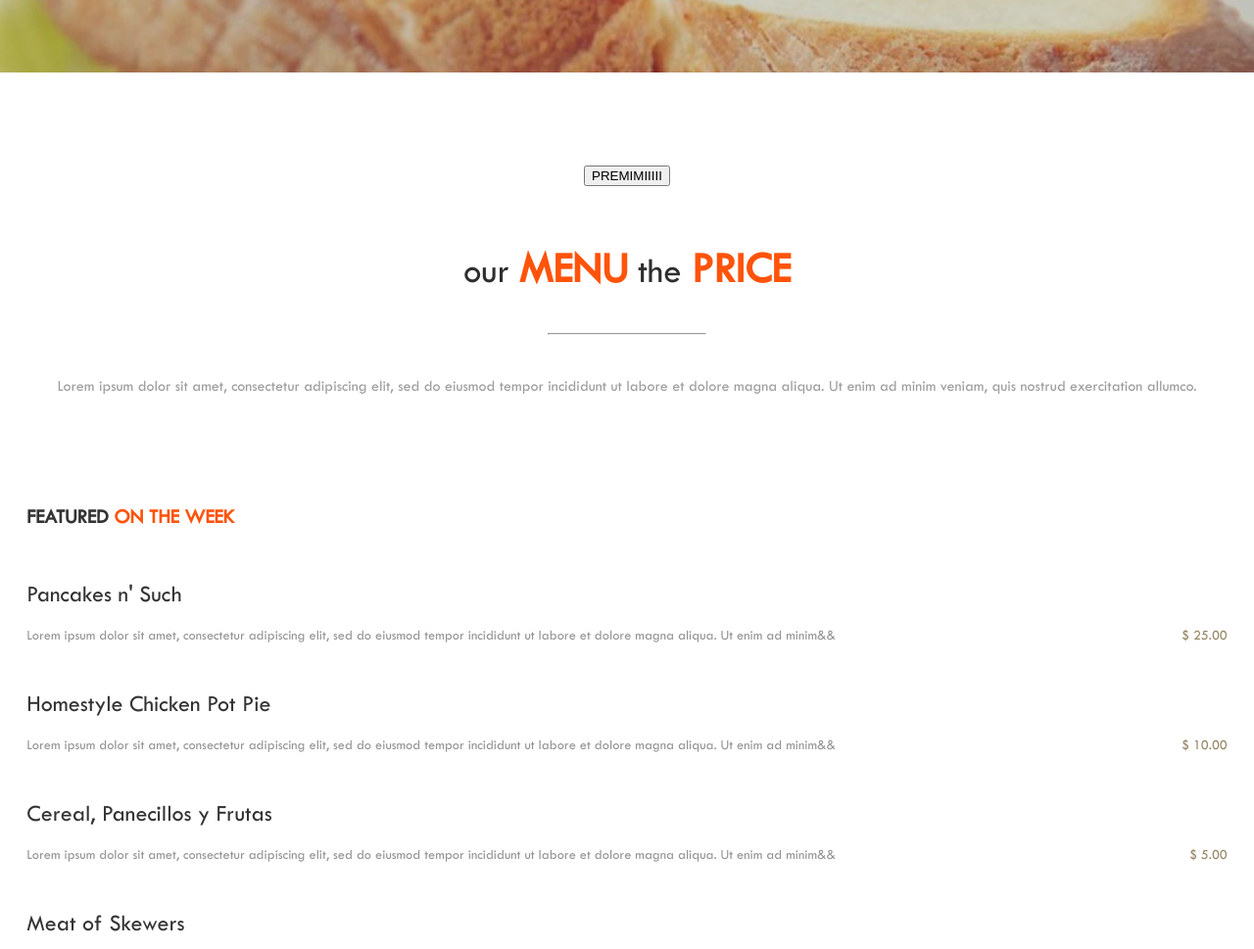
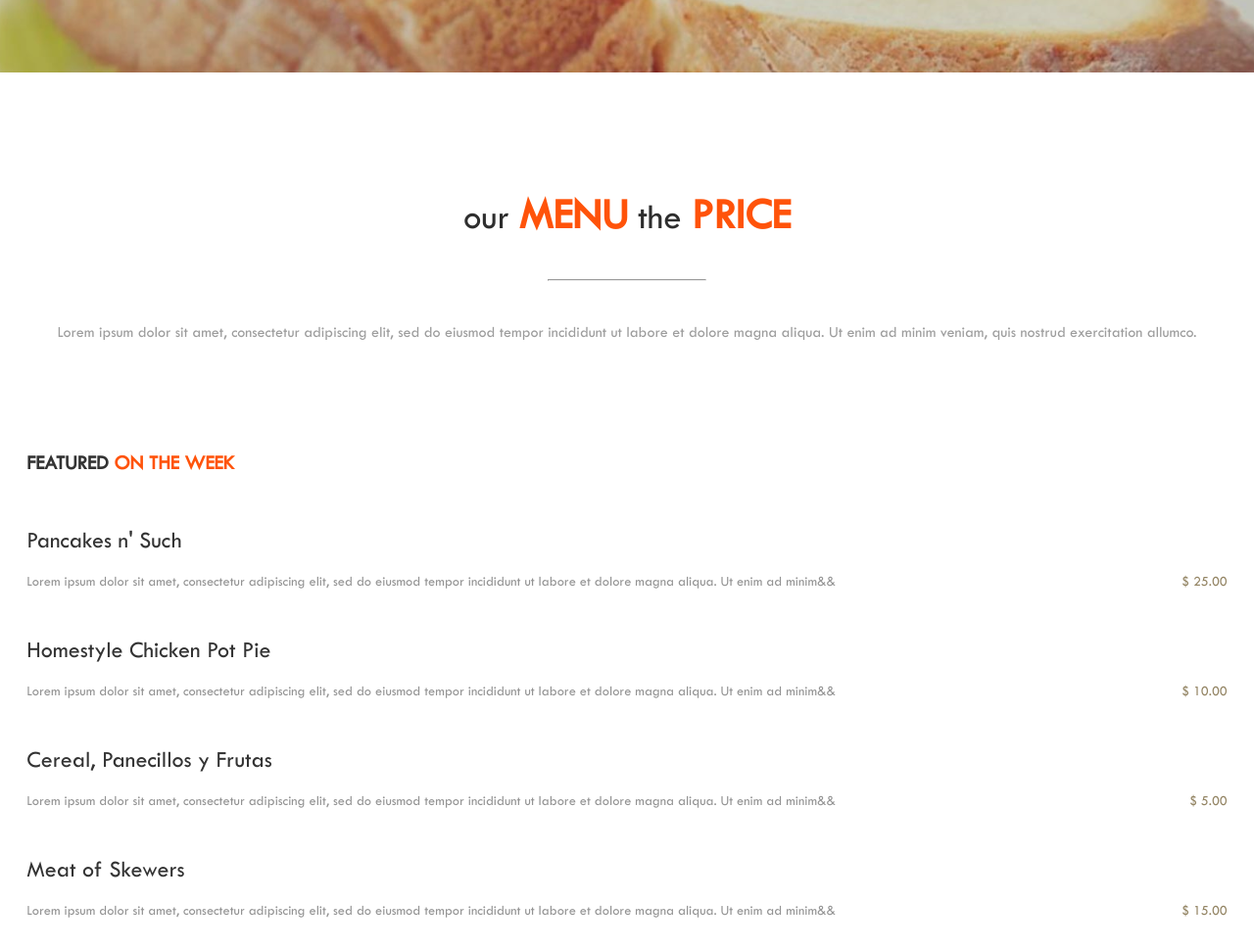
Before and after one commit to Edoardo-Pellegrini/Build_Week1, a plain HTML site: page index.html in a window 1280 px wide. Shown: the part 2445-3414 px from the top of the page at 98% size. Drawn offline with Linux system fonts and the light colour scheme.

Commit message:
modifica bottone

```diff
--- a/index.html
+++ b/index.html
@@ -193,7 +193,7 @@
 
         <!-- Claudia -->
         <section class="Menu">
-            <button onclick="domanda()">PREMIMIIIII</button>
+        <!--     <button onclick="domanda()">PREMIMIIIII</button> -->
             <h1>our <span>MENU</span> the <span>PRICE</span></h1>
             <hr>
             <p>Lorem ipsum dolor sit amet, consectetur adipiscing elit, sed do eiusmod tempor incididunt ut labore et
```
Also changed, not shown: 1 other file.
